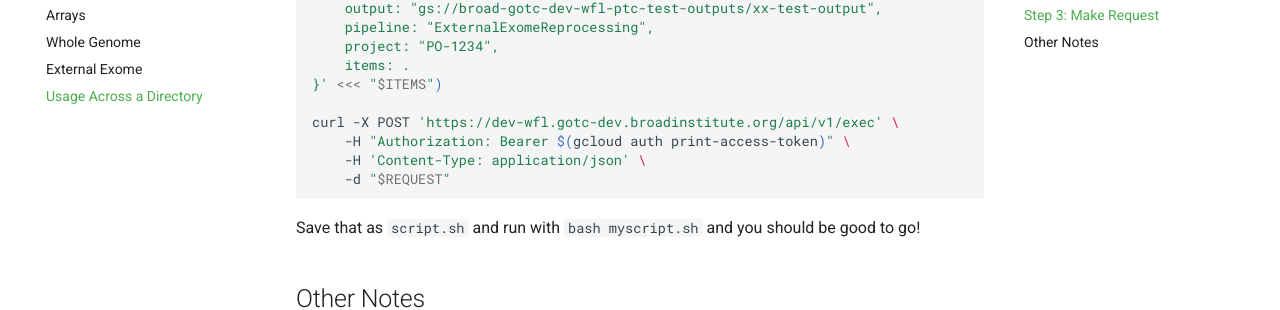
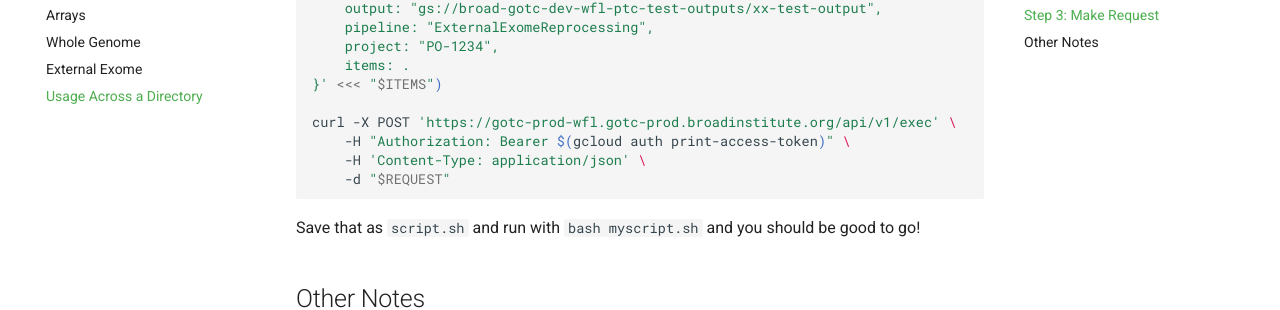
Before and after one commit to broadinstitute/wfl, an MkDocs documentation site: the page built from docs/md/directory-usage.md, in a window 1280 px wide and 900 px high, scrolled down 2141 px. Shown: the part 147-457 px from the top of the window. Built offline with MkDocs 1.6.1 and Material for MkDocs 9.7.7, drawn with Linux system fonts in a browser that asks for light colours; comment, search, counter and statistics services are not loaded; some of the changed lines change nothing that is shown.

Commit message:
Reference prod WFL in directory usage doc

```diff
--- a/docs/md/directory-usage.md
+++ b/docs/md/directory-usage.md
@@ -108,7 +108,7 @@ REQUEST=$(jq '{
     items: .
 }' <<< "$ITEMS")
 
-curl -X POST 'https://dev-wfl.gotc-dev.broadinstitute.org/api/v1/exec' \
+curl -X POST 'https://gotc-prod-wfl.gotc-prod.broadinstitute.org/api/v1/exec' \
     -H "Authorization: Bearer $(gcloud auth print-access-token)" \
     -H 'Content-Type: application/json' \
     -d "$REQUEST"
```
